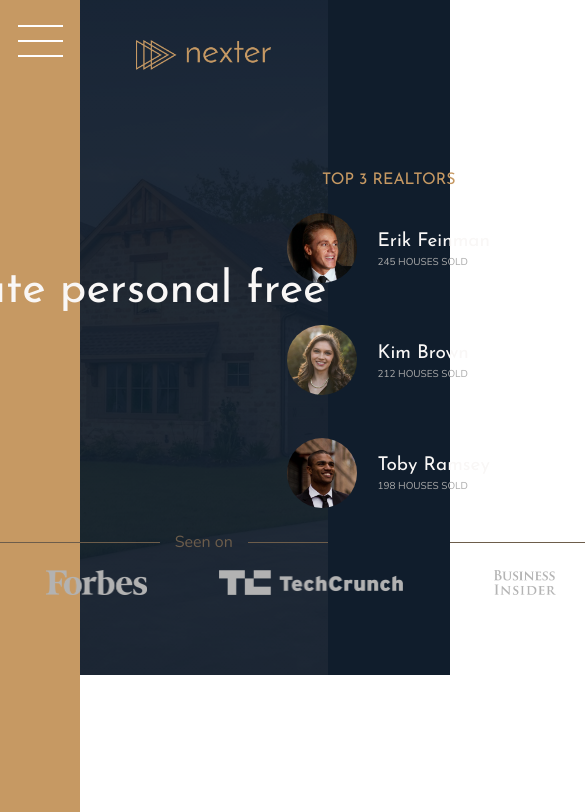
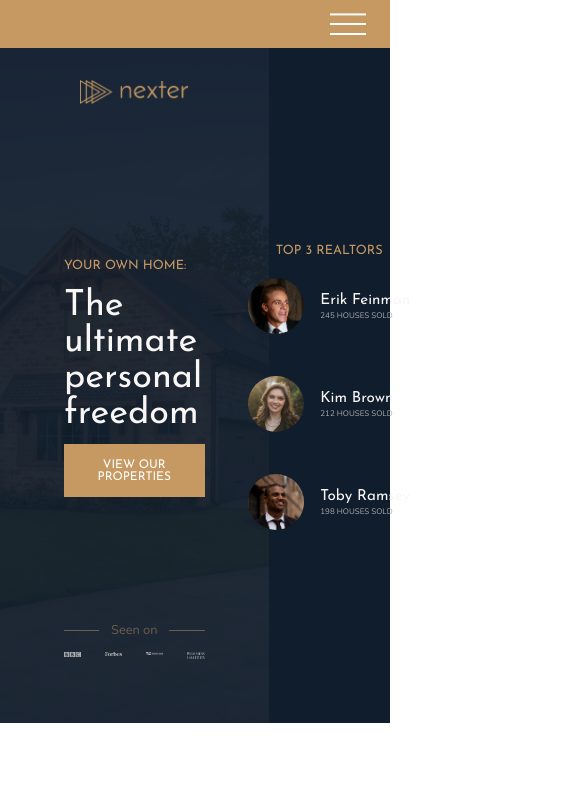
Before and after one commit to bearaxe/ACC-Nexter, a plain HTML site: page index.html in a window 390 px wide. Shown: the top 812 px of the page, 585 px wide, since content can reach past the window. Drawn offline with nearby package versions, Linux system fonts and the light colour scheme.

Commit message:
ch 9: media queries p1

```diff
--- a/css/style.css
+++ b/css/style.css
@@ -8,6 +8,9 @@
 html {
   box-sizing: border-box;
   font-size: 62.5%; }
+  @media only screen and (max-width: 75em) {
+    html {
+      font-size: 50%; } }
 
 body {
   font-family: "Nunito", sans-serif;
@@ -19,6 +22,10 @@
   display: grid;
   grid-template-rows: 80vh min-content 40vw repeat(3, min-content);
   grid-template-columns: [sidebar-start] 8rem [sidebar-end full-start] minmax(6rem, 1fr) [center-start] repeat(8, [col-start] minmax(min-content, 14rem) [col-end]) [center-end] minmax(6rem, 1fr) [full-end]; }
+  @media only screen and (max-width: 62.5em) {
+    .container {
+      grid-template-rows: 6rem 80vh min-content 40vw repeat(3, min-content);
+      grid-template-columns: [full-start] minmax(6rem, 1fr) [center-start] repeat(8, [col-start] minmax(min-content, 14rem) [col-end]) [center-end] minmax(6rem, 1fr) [full-end]; } }
 
 .heading-1, .heading-2, .heading-3, .heading-4 {
   font-family: "Josefin Sans", sans-serif;
@@ -82,6 +89,12 @@
   grid-row: 1 / -1;
   display: flex;
   justify-content: center; }
+  @media only screen and (max-width: 62.5em) {
+    .sidebar {
+      grid-column: 1 / -1;
+      grid-row: 1 / 2;
+      justify-content: flex-end;
+      align-items: center; } }
 
 .nav-btn {
   border: none;
@@ -100,6 +113,13 @@
     transform: translateY(-1.5rem); }
   .nav-btn::after {
     transform: translateY(1.3rem); }
+  @media only screen and (max-width: 62.5em) {
+    .nav-btn {
+      margin: 0 3rem 0 0; }
+      .nav-btn::before {
+        transform: translateY(-1.2rem); }
+      .nav-btn::after {
+        transform: translateY(1rem); } }
 
 .header {
   grid-column: full-start / col-end 6;
@@ -109,8 +129,8 @@
   padding: 8rem;
   padding-top: 4rem;
   display: grid;
-  grid-template-rows: 1fr min-content 6rem 1fr;
-  grid-template-columns: max-content;
+  grid-template-rows: 1fr min-content minmax(6rem, min-content) 1fr;
+  grid-template-columns: minmax(min-content, max-content);
   grid-row-gap: 1.5rem;
   justify-content: center; }
   .header__logo {
@@ -136,9 +156,11 @@
     display: grid;
     grid-template-columns: repeat(4, 1fr);
     grid-gap: 3rem;
-    justify-items: center; }
+    justify-items: center;
+    align-content: center; }
     .header__seenon-logos img {
-      height: 2.5rem;
+      max-height: 2.5rem;
+      max-width: 100%;
       filter: brightness(70%); }
 
 .realtors {
--- a/sass/_base.scss
+++ b/sass/_base.scss
@@ -14,6 +14,11 @@
 $font-primary: 'Nunito', sans-serif;
 $font-display: 'Josefin Sans', sans-serif;
 
+// MEDIA BREAKPOINTS
+$bp-largest: 75em;  //1200px
+$bp-large: 62.5em;  //1000px
+
+
 *,
 *::before,
 *::after {
@@ -24,14 +29,18 @@
 
 html {
   box-sizing: border-box;
-  font-size: 62.5%; // 1px/16px
+  font-size: 62.5%; // 1rem = 10px
+
+  @media only screen and (max-width: $bp-largest) {
+    font-size: 50%; // 1rem = 8px
+  }
 }
 
 body {
   font-family: $font-primary;
   color: $color-grey-dark-2;
   font-weight: 300;
-  line-height: 1.6
+  line-height: 1.6;
 }
 
 .container {
@@ -40,7 +49,8 @@
   grid-template-rows: 80vh min-content 40vw repeat(3, min-content);
   grid-template-columns: [sidebar-start] 8rem [sidebar-end full-start] minmax(6rem, 1fr) [center-start] repeat(8, [col-start] minmax(min-content, 14rem) [col-end]) [center-end] minmax(6rem, 1fr) [full-end] ;
 
-  & > * {
-    // font-size: 3rem;
+  @media only screen and (max-width: $bp-large) {
+    grid-template-rows: 6rem 80vh min-content 40vw repeat(3, min-content);
+    grid-template-columns: [full-start] minmax(6rem, 1fr) [center-start] repeat(8, [col-start] minmax(min-content, 14rem) [col-end]) [center-end] minmax(6rem, 1fr) [full-end] ;
   }
 }
--- a/sass/_header.scss
+++ b/sass/_header.scss
@@ -12,8 +12,8 @@
 
   display: grid;
 
-  grid-template-rows: 1fr min-content 6rem 1fr;
-  grid-template-columns: max-content;
+  grid-template-rows: 1fr min-content minmax(6rem, min-content)1fr;
+  grid-template-columns: minmax(min-content, max-content);
   grid-row-gap: 1.5rem;
   justify-content: center;
 
@@ -52,9 +52,11 @@
     grid-template-columns: repeat(4, 1fr);
     grid-gap: 3rem;
     justify-items: center;
+    align-content: center;
 
     img {
-      height: 2.5rem;
+      max-height: 2.5rem;
+      max-width: 100%;
       filter: brightness(70%);
     }
   }
```
Also changed, not shown: sass/_sidebar.scss (+17 -0 lines).
